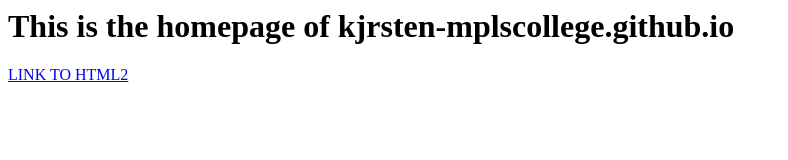
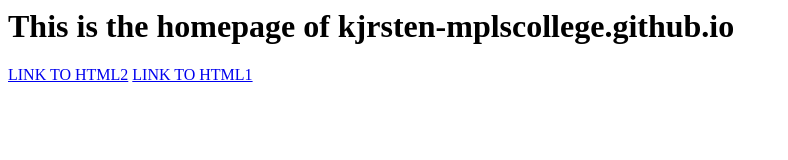
Before and after one commit to kjrsten-mplscollege/kjrsten-mplscollege.github.io, a plain HTML site: page index.html in a window 1280 px wide. Shown: the whole page, without its empty margins (0-788 px from the left). Drawn offline with Linux system fonts and the light colour scheme.

Commit message:
Update index.html to have link to html 1

```diff
--- a/index.html
+++ b/index.html
@@ -1,3 +1,5 @@
 <h1>This is the homepage of kjrsten-mplscollege.github.io</h1>
 
 <a href="/html2/">LINK TO HTML2</a>
+
+<a href="/html1/">LINK TO HTML1</a>
```
